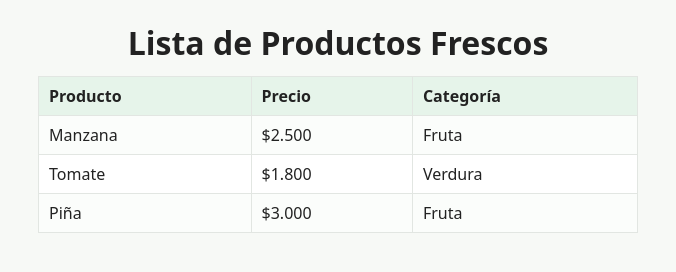
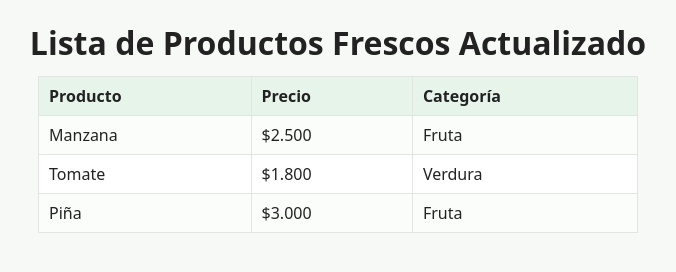
Before and after one commit to Geiner2532/parcial2-ingenieria-geiner-cordoba, a plain HTML site: page src/index.html in a window 1280 px wide. Shown: the whole page, without its empty margins (302-978 px from the left). Drawn offline with Linux system fonts and the light colour scheme.

Commit message:
Solucion al error de fusionar titulos

```diff
--- a/src/index.html
+++ b/src/index.html
@@ -44,7 +44,7 @@
 </head>
 
 <body>
-    <h1>Lista de Productos Frescos</h1>
+    <h1>Lista de Productos Frescos Actualizado</h1>
     <table border="1">
         <tr>
             <th>Producto</th>
```
